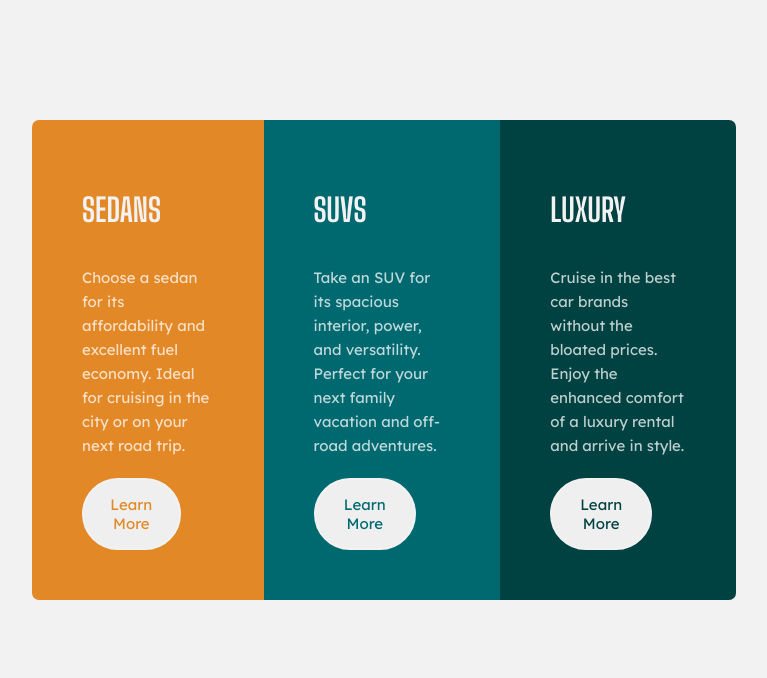
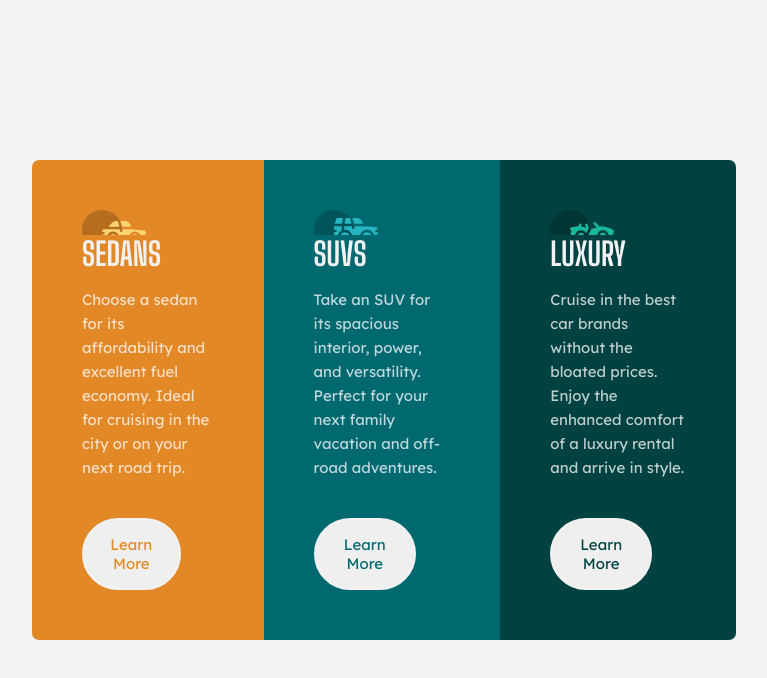
Before and after one commit to t0mbogle/3-column-preview-card, a plain HTML site: page index.html in a window 1280 px wide. Shown: the whole page, without its empty margins (256-1023 px from the left). Drawn offline with Linux system fonts and the light colour scheme.

Commit message:
Final changes

```diff
--- a/styles.css
+++ b/styles.css
@@ -6,6 +6,7 @@ html {
 h1 {
   color: hsl(0, 0%, 95%);
   font-family: 'Big Shoulders Display', sans-serif;
+  margin: 0;
 }
 p {
   color: hsla(0, 0%, 100%, 0.75);
@@ -31,7 +32,7 @@ button:hover {
 .main-wrapper {
   display: flex;
   height: 60vh;
-  margin: 15vh 35vh 15vh 35vh;
+  margin: 20vh 35vh 20vh 35vh;
 }
 .wrap {
   padding: 50px;
@@ -40,7 +41,7 @@ button:hover {
   justify-content: space-between;
 }
 .content {
-  height: 68%;
+  height: 75%;
   display: flex;
   flex-direction: column;
   justify-content: space-between;
```
